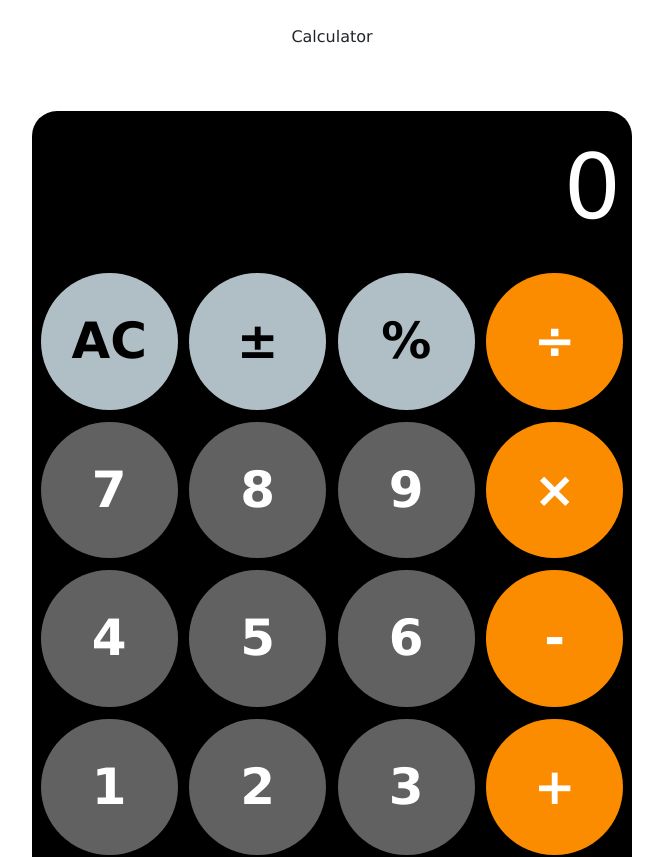
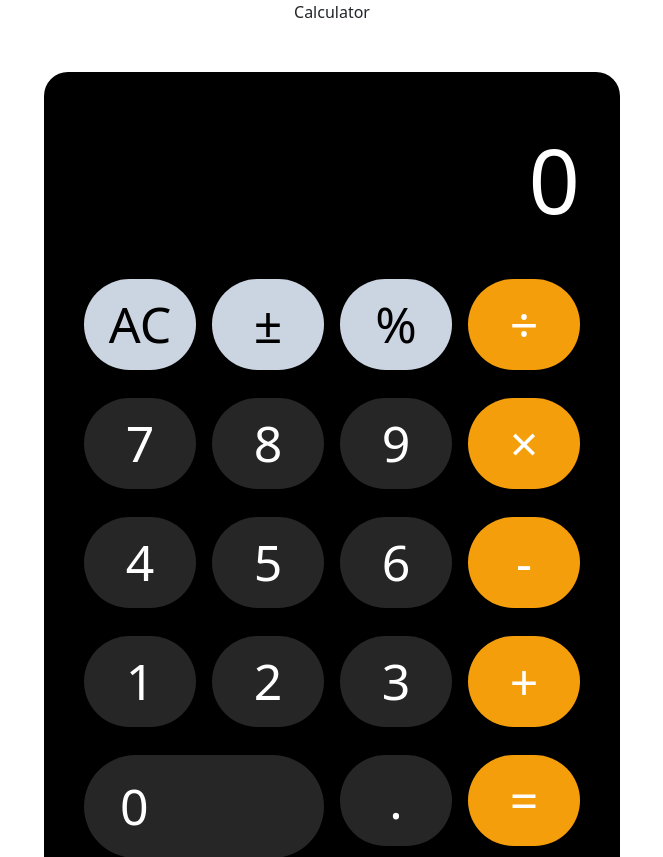
Before and after one commit to asjscott/calculator, a React (Create React App) app: page / in a window 1280 px wide. Shown: the top 857 px of the page, without its empty margins (308-971 px from the left). Built offline with nearby package versions, Linux system fonts and the light colour scheme; a web font is replaced by a local one.

Commit message:
changed styling to tailwindcss

```diff
--- a/package.json
+++ b/package.json
@@ -46,6 +46,6 @@
   },
   "devDependencies": {
     "@babel/plugin-proposal-private-property-in-object": "^7.21.11",
-    "tailwindcss": "^3.4.1"
+    "tailwindcss": "^3.4.4"
   }
 }
--- a/src/Calculator.js
+++ b/src/Calculator.js
@@ -1,6 +1,4 @@
 import { useState } from 'react'
-import Col from 'react-bootstrap/Col';
-import Row from 'react-bootstrap/Row';
 
 const Calculator = () => {
 
@@ -161,42 +159,45 @@ const Calculator = () => {
 
   return (
     <>
-        <div>Calculator</div>
-        <div className="calculator">
-        <Row>
-            <Col><input type="text" className="display" disabled={true} value={displayValue}/></Col>
-        </Row>
-        <Row>
-            <Col><button className="btn-circle default" onClick={handleClear}>AC</button></Col>
-            <Col><button className="btn-circle default" onClick={handleSign}>±</button></Col>
-            <Col><button className="btn-circle default" onClick={handlePercent}>%</button></Col>
-            <Col><button className="btn-circle operator" onClick={e => handleOperator(e)}>÷</button></Col>
-        </Row>
-        <Row>
-            <Col><button className="btn-circle number" onClick={(e) => handleNum(e)}>7</button></Col>
-            <Col><button className="btn-circle number" onClick={(e) => handleNum(e)}>8</button></Col>
-            <Col><button className="btn-circle number" onClick={(e) => handleNum(e)}>9</button></Col>
-            <Col><button className="btn-circle operator" onClick={e => handleOperator(e)} value="*">×</button></Col>
-        </Row>
-        <Row>
-            <Col><button className="btn-circle number" onClick={(e) => handleNum(e)}>4</button></Col>
-            <Col><button className="btn-circle number" onClick={(e) => handleNum(e)}>5</button></Col>
-            <Col><button className="btn-circle number" onClick={(e) => handleNum(e)}>6</button></Col>
-            <Col><button className="btn-circle operator" onClick={e => handleOperator(e)}>-</button></Col>
-        </Row>
-        <Row>
-            <Col><button className="btn-circle number" onClick={(e) => handleNum(e)}>1</button></Col>
-            <Col><button className="btn-circle number" onClick={(e) => handleNum(e)}>2</button></Col>
-            <Col><button className="btn-circle number" onClick={(e) => handleNum(e)}>3</button></Col>
-            <Col><button className="btn-circle operator" onClick={e => handleOperator(e)}>+</button></Col>
-        </Row>
-        <Row>
-            <Col xs={6}><button className="btn-circle btn-zero number" onClick={(e) => handleNum(e)}>0</button></Col>
-            <Col><button className="btn-circle number" onClick={handlePoint}>.</button></Col>
-            <Col><button className="btn-circle operator" onClick={handleEqual}>=</button></Col>
-        </Row>
+        <div className='flex flex-col h-full text-center items-center'>
+            <div>Calculator</div>
+            <div className="mt-5 bg-black rounded-3xl p-6 sm:p-10 max-w-[350px] sm:max-w-xl">
+                <div>
+                    <div><input type="text" className="bg-black text-white border-0 w-full text-[50px] sm:text-[90px] text-right mb-4 rounded-lg" disabled={true} value={displayValue}/></div>
+                </div>
+                <div className='grid grid-rows-5'>
+                    <div className='grid grid-cols-4 gap-3 sm:gap-4 text-[30px] sm:text-[50px] text-bold text-center sm:my-2'>
+                        <div><button className="cursor-pointer w-full py-2 sm:py-3.5 sm:px-4 rounded-full text-black bg-slate-300 hover:bg-slate-200" onClick={handleClear}>AC</button></div>
+                        <div><button className="cursor-pointer w-full py-2 sm:py-3.5 sm:px-4 rounded-full text-black bg-slate-300 hover:bg-slate-200" onClick={handleSign}>±</button></div>
+                        <div><button className="cursor-pointer w-full py-2 sm:py-3.5 sm:px-4 rounded-full text-black bg-slate-300 hover:bg-slate-200" onClick={handlePercent}>%</button></div>
+                        <div><button className="cursor-pointer w-full py-2 sm:py-3.5 sm:px-4 rounded-full text-white bg-amber-500 hover:bg-amber-400" onClick={e => handleOperator(e)}>÷</button></div>
+                    </div>
+                    <div className='grid grid-cols-4 gap-3 sm:gap-4 text-[30px] sm:text-[50px] text-bold text-center sm:my-2'>
+                        <div><button className="cursor-pointer w-full py-2 sm:py-3.5 sm:px-4 rounded-full bg-neutral-800 text-white hover:bg-neutral-600" onClick={(e) => handleNum(e)}>7</button></div>
+                        <div><button className="cursor-pointer w-full py-2 sm:py-3.5 sm:px-4 rounded-full bg-neutral-800 text-white hover:bg-neutral-600" onClick={(e) => handleNum(e)}>8</button></div>
+                        <div><button className="cursor-pointer w-full py-2 sm:py-3.5 sm:px-4 rounded-full bg-neutral-800 text-white hover:bg-neutral-600" onClick={(e) => handleNum(e)}>9</button></div>
+                        <div><button className="cursor-pointer w-full py-2 sm:py-3.5 sm:px-4 rounded-full text-white bg-amber-500 hover:bg-amber-400" onClick={e => handleOperator(e)} value="*">×</button></div>
+                    </div>
+                    <div className='grid grid-cols-4 gap-3 sm:gap-4 text-[30px] sm:text-[50px] text-bold text-center sm:my-2'>
+                        <div><button className="cursor-pointer w-full py-2 sm:py-3.5 sm:px-4 rounded-full bg-neutral-800 text-white hover:bg-neutral-600" onClick={(e) => handleNum(e)}>4</button></div>
+                        <div><button className="cursor-pointer w-full py-2 sm:py-3.5 sm:px-4 rounded-full bg-neutral-800 text-white hover:bg-neutral-600" onClick={(e) => handleNum(e)}>5</button></div>
+                        <div><button className="cursor-pointer w-full py-2 sm:py-3.5 sm:px-4 rounded-full bg-neutral-800 text-white hover:bg-neutral-600" onClick={(e) => handleNum(e)}>6</button></div>
+                        <div><button className="cursor-pointer w-full py-2 sm:py-3.5 sm:px-4 rounded-full text-white bg-amber-500 hover:bg-amber-400" onClick={e => handleOperator(e)}>-</button></div>
+                    </div>
+                    <div className='grid grid-cols-4 gap-3 sm:gap-4 text-[30px] sm:text-[50px] text-bold text-center sm:my-2'>
+                        <div><button className="cursor-pointer w-full py-2 sm:py-3.5 sm:px-4 rounded-full bg-neutral-800 text-white hover:bg-neutral-600" onClick={(e) => handleNum(e)}>1</button></div>
+                        <div><button className="cursor-pointer w-full py-2 sm:py-3.5 sm:px-4 rounded-full bg-neutral-800 text-white hover:bg-neutral-600" onClick={(e) => handleNum(e)}>2</button></div>
+                        <div><button className="cursor-pointer w-full py-2 sm:py-3.5 sm:px-4 rounded-full bg-neutral-800 text-white hover:bg-neutral-600" onClick={(e) => handleNum(e)}>3</button></div>
+                        <div><button className="cursor-pointer w-full py-2 sm:py-3.5 sm:px-4 rounded-full text-white bg-amber-500 hover:bg-amber-400" onClick={e => handleOperator(e)}>+</button></div>
+                    </div>
+                    <div className='grid grid-cols-4 gap-3 sm:gap-4 text-[30px] sm:text-[50px] text-bold text-center sm:my-2'>
+                        <div className='col-span-2 w-full' xs={6}><button className="cursor-pointer w-full py-3.5 px-9 rounded-full text-left btn-zero bg-neutral-800 text-white hover:bg-neutral-600" onClick={(e) => handleNum(e)}>0</button></div>
+                        <div><button className="cursor-pointer w-full py-2 sm:py-3.5 sm:px-4 rounded-full bg-neutral-800 text-white hover:bg-neutral-600" onClick={handlePoint}>.</button></div>
+                        <div><button className="cursor-pointer w-full py-2 sm:py-3.5 sm:px-4 rounded-full text-white bg-amber-500 hover:bg-amber-400" onClick={handleEqual}>=</button></div>
+                    </div>
+                </div>
+            </div>
         </div>
-
     </>
   )
 }
--- a/src/index.js
+++ b/src/index.js
@@ -1,7 +1,6 @@
 import React from 'react';
 import ReactDOM from 'react-dom/client';
 import './index.css';
-import './calculator.css';
 import App from './App';
 
 const root = ReactDOM.createRoot(document.getElementById('root'));
--- /dev/null
+++ b/tailwind.config.js
@@ -0,0 +1,8 @@
+/** @type {import('tailwindcss').Config} */
+module.exports = {
+  content: ["./src/**/*.{html,js}", "./public/**/*.{html,js}"],
+  theme: {
+    extend: {},
+  },
+  plugins: [],
+}
```
Also changed, not shown: 1 other file (tests, documents, lock files or other folders).
